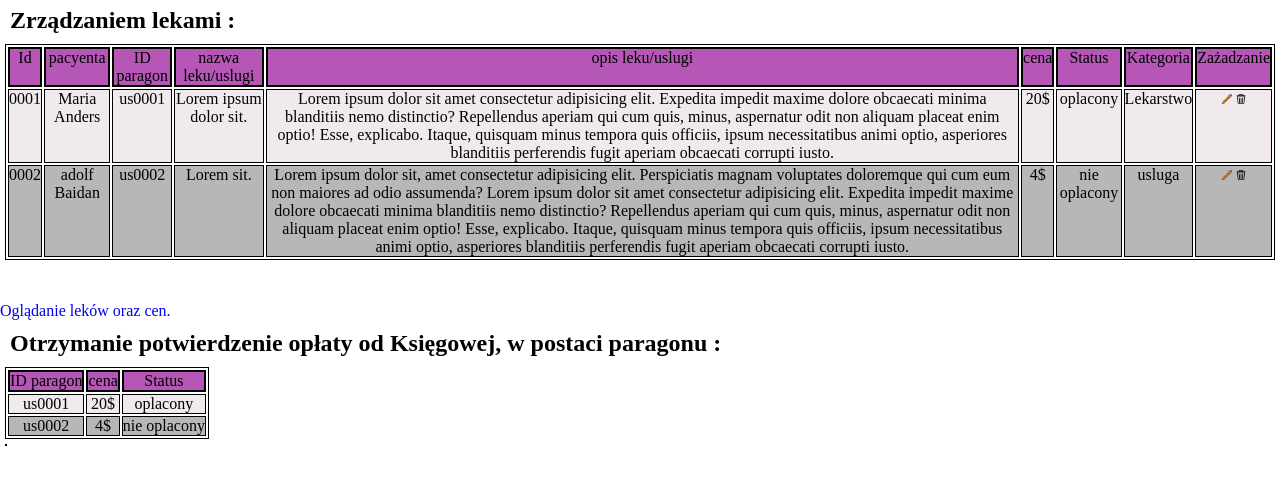
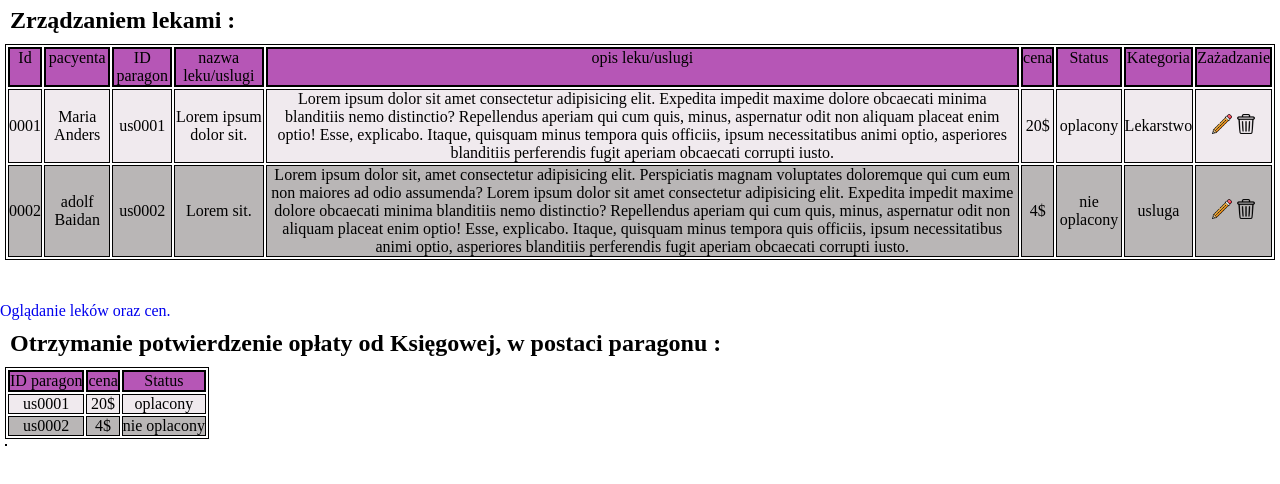
Before and after one commit to VValdemarJS/project-zazondzanie-systemami, a plain HTML site: page project zazondzanie systemami/pages/Interfejs lekarza.html in a window 1280 px wide. Shown: the part 68-552 px from the top of the page. Drawn offline with Linux system fonts and the light colour scheme.

Commit message:
wyruwnanie ikonak

```diff
--- a/project zazondzanie systemami/scss/_Interfejs-lekarza.scss
+++ b/project zazondzanie systemami/scss/_Interfejs-lekarza.scss
@@ -29,8 +29,10 @@
         text-align: center;
         tbody{
             td{
+                vertical-align: middle;
                 border: 1px solid;
                 a{
+                    text-align: center;
                     img{
                         width: 20px;
                         height: 20px;
```
Also changed, not shown: project zazondzanie systemami/css/style.css.
